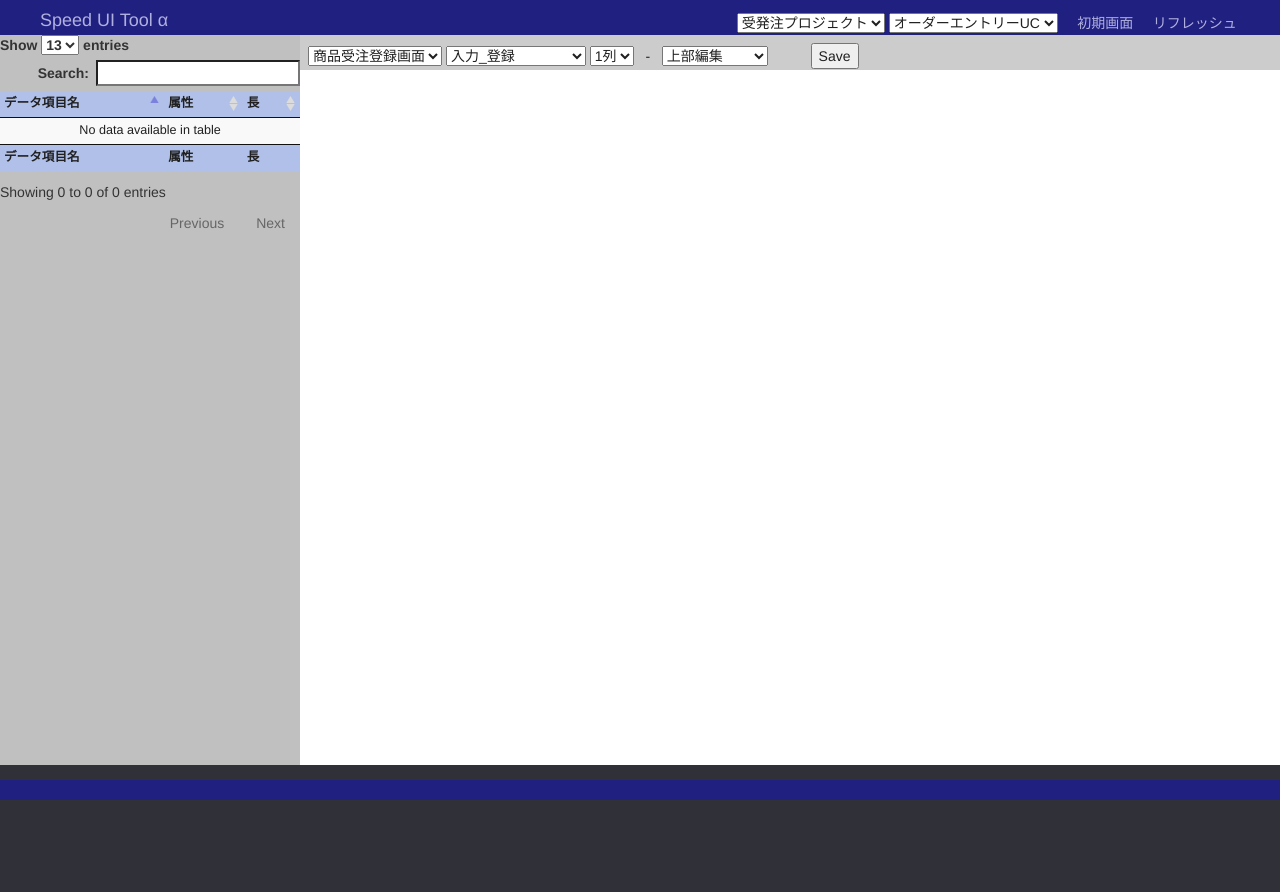
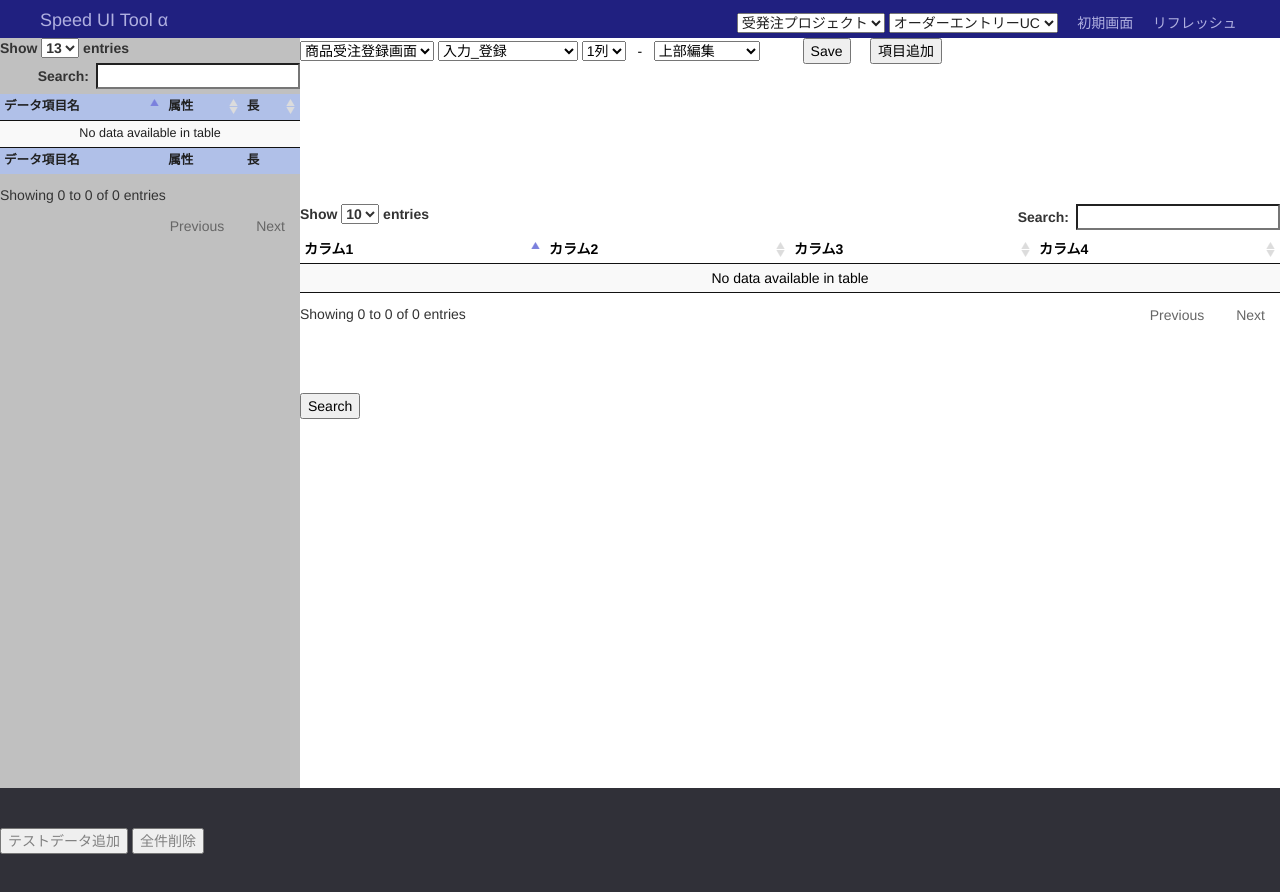
Before and after one commit to TetsuNikami/suit-1483789217208, a website: page public/index.html in a window 1280 px wide. Before the commit the page ends 800 px from the top, so only its background shows below. Drawn offline with Linux system fonts and the light colour scheme; no server answers.

Commit message:
right side table

```diff
--- a/package.json
+++ b/package.json
@@ -6,7 +6,7 @@
 		"start": "node app.js"
 	},
 	"dependencies": {
-		"express": "4.12.x",
+		"express": "4.13.x",
 		"cfenv": "1.0.x",
 		"body-parser": "*",
 		"date-utils": "*",
--- a/public/css/index.css
+++ b/public/css/index.css
@@ -27,6 +27,13 @@
     background-color: #888888;
 }
 */
+
+div.spacer
+{
+    font-size: 0;
+    height: 10px;
+    line-height: 0;
+}
 
 /* --- Bootstrap --- */
 .navbar {
--- a/public/index.html
+++ b/public/index.html
@@ -71,7 +71,7 @@ html {
 
 body {
 	margin: 0;
-	padding-bottom: 20px;
+/*	padding-bottom: 20px; */
 	padding-top: 50px;
 }
 
@@ -85,7 +85,7 @@ body, .item {
 #header {
 	background-color: #202080;
 	color: #202020;
-	height: 45px;
+	height: 48px;
 	margin-top: -60px;
 	padding: 5px;
 }
@@ -97,6 +97,7 @@ body, .item {
 	padding: 8px;
 }
 
+/*
 #footer {
 	background-color: #202080;
 	bottom: 0;
@@ -108,6 +109,7 @@ body, .item {
 
 #middle {
 }
+*/
 
 #left_frame {
 	float: left;
@@ -163,18 +165,15 @@ body, .item {
 
 <div id="middle" class="item">
 	<div id="left_frame" class="item">
-
-   	<form name="data_list_view">
+	<form name="data_list_view">
 		<table id="viewTable" cellpadding="0" cellspacing="0" border="0" class="display compact"  >
 		</table>
 	</form>
-
-		<div class="spacer"></div>
-	</div>
+	</div> <!-- left_frame -->
 
 
 	<div id="right_frame" class="item">
-		<div id="upper">
+		<div id="right_top">
    		<form name="screen_view">
 			<!-- div align="center" style="color:#b0b0d8;">Table</div> -->
 		    <select name="select_screen" id="select-screen" onchange = "changeDB()" >
@@ -201,28 +200,49 @@ body, .item {
 			</select>
 			&nbsp; &nbsp; &nbsp; &nbsp; &nbsp;
 			<input type="button" value="Save" onclick="saveLayout()">
+			&nbsp; &nbsp;
+			<input type="button" value="項目追加" onclick="addUIDataItem()">
 		</form>
-		</div>
-
+		</div> <!-- right_top -->
 
 		<div id="UIcanvas">
 			<table id="canvasTable" cellpadding="0" cellspacing="5" border="0" class="display compact"  ><tr>
 			</table>
-		</div> <!-- inputForm -->
+		</div> <!-- UICanvas -->
 
 
+		<div id="right_upper">
 		<div id="sortCanvas">
 		<ul id="sortable">
 		</ul>
 		</div> <!-- sortCanvas -->
-
+		<br><br><br>
+		</div> <!-- right_upper -->
 
 		<div class="spacer"></div>
-	</div>
-</div>
+
+		<div id="right_bot">
+		<br><br><br>
+		<div id="tableCanvas">
+			<table id="botTable" cellpadding="0" cellspacing="0" border="0" class="display compact"  >
+			</table>
+		</div>
+		<br><br><br>
+		</div> <!-- right_bot -->
+
+		<div id="right_mid">
+		<div id="midCanvas">
+			<input type="button" value="Search" id="SearchButton" onclick="onChange()">
+		</div>
+		<br><br><br>
+		</div> <!-- right_mid -->
+
+	</div> <!-- right_frame -->
+</div> <!-- middle -->
 
 <div id="footer" class="item">
     <!-- p>&copy; 2015 IBM Corporation</p -->
+    <div id="statusLine"></div>
 	<br>
     <!-- button value="全件表示" id="getAll"> 全件表示 </button>  -->
     <button value="テストデータ追加" id="addTestData"> テストデータ追加 </button>
--- a/public/js/ui_model.js
+++ b/public/js/ui_model.js
@@ -6,6 +6,7 @@ console.log('ui_model.js init, getDBList ' + currentUC);
 var itemLimit = 50;
 var ui_canvas_width = 800;
 var ui_item_width = ui_canvas_width-300;
+
 
 function getDataItems(currentDataTable) {
 //	var columns = "<th>エンティティ</th><th>データ項目名</th><th>属性</th><th>長</th>";
@@ -16,6 +17,12 @@ function getDataItems(currentDataTable) {
 
 	 var currentDataTable = $('#viewTable').DataTable(
 			 { bAutoWidth : false, aLengthMenu : [13,20,30,50], bProcessing : true });
+
+	// tableCanvas -- tentative in here
+	 $("#botTable").append("<thead><th>カラム1</th><th>カラム2</th><th>カラム3</th><th>カラム4</th></thead>" );
+	 var bottomTable = $('#botTable').DataTable(
+	 		 { bAutoWidth : false, aLengthMenu : [10,20,30,50], bProcessing : false });
+
 
 	var param = {};
 	console.log("ui_model.js - getDataItems() ");
@@ -119,8 +126,18 @@ function saveLayout() {
   		}, // success
            error:  function(data) { console.log('error ui_model.js - saveLayout(): ' + row); }
    }); // $.ajax
+
+
+	 $("#statusLine").append("Saved \""+uiDataItems+"\" to [商品受注登録画面] <br>");
+  	window.status = "Saved "+uiDataItems+" to [商品受注登録画面] ";
 }
 
+
+//When Add DataItem button is clicked in screen_view bar
+function addUIDataItem() {
+
+
+}
 
 
 
```
Also changed, not shown: app.js (+24 -40 lines).
